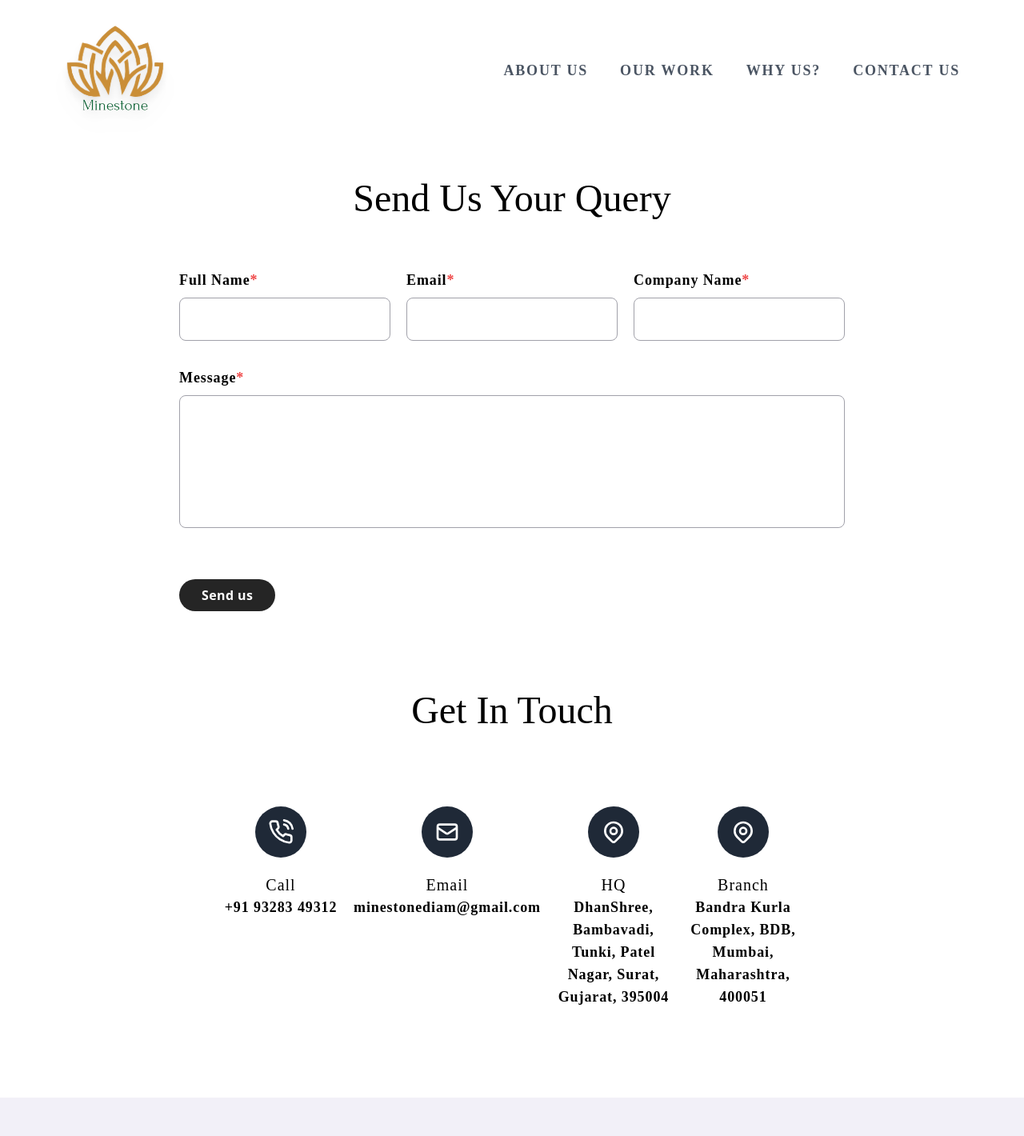
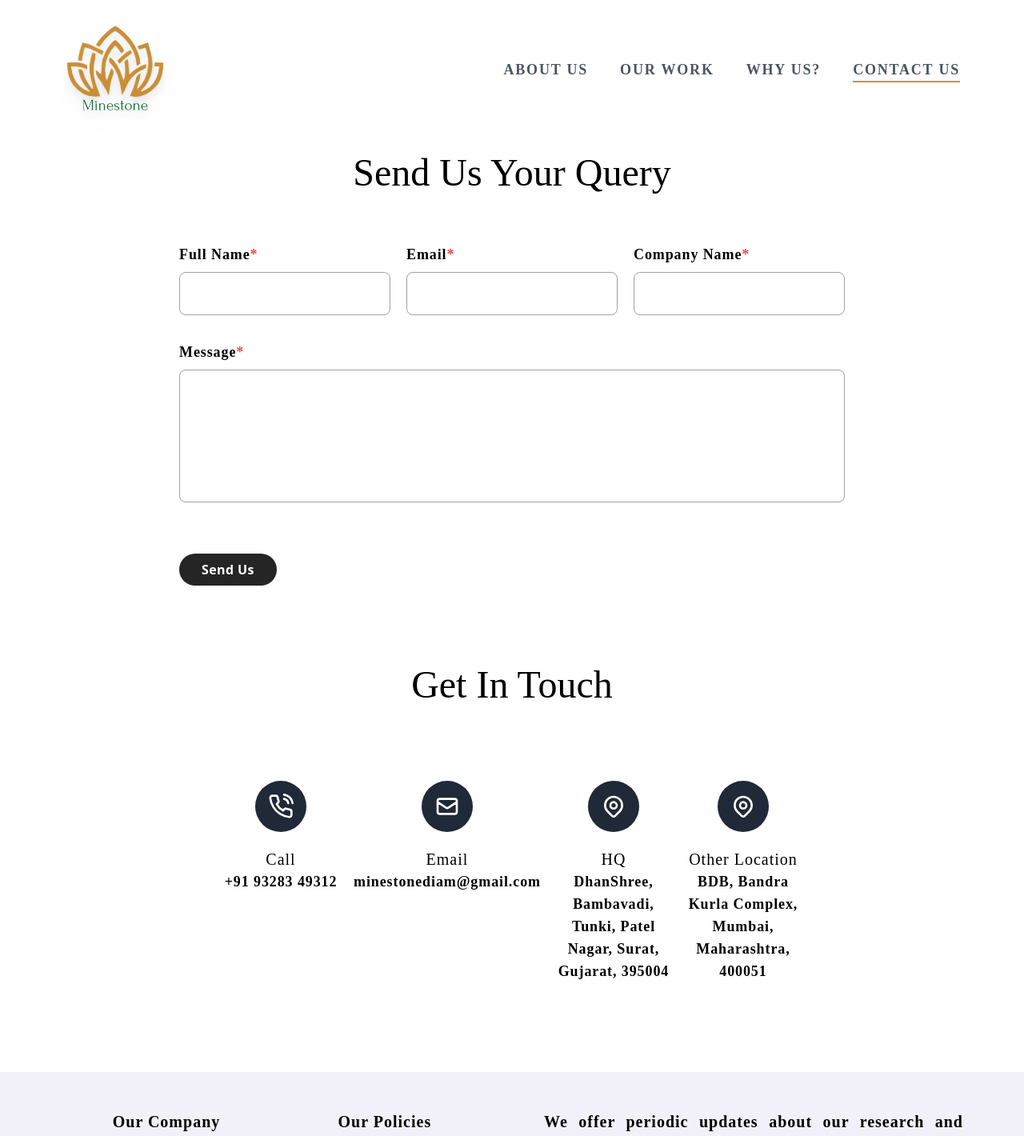
Before and after one commit to deep-sutariya/Minestone-Diam, a Next.js app: page /contact in a window 1280 px wide. Shown: the top 1420 px of the page at 80% size. Built offline with nearby package versions, Linux system fonts and the light colour scheme; a web font is replaced by a local one.

Commit message:
Fix[Contact.js,Affiliation.js]: Bg Blur, Mobile View

```diff
--- a/src/app/contact/page.js
+++ b/src/app/contact/page.js
@@ -28,7 +28,7 @@ const page = () => {
             </div>
           </div> */}
 
-      <div className=" px-5 pt-10 pb-20 md:pt-20 md:pb-5 md:px-24 lg:px-56">
+      <div className=" px-5 pt-10 pb-20 md:pt-12 md:pb-5 md:px-24 lg:px-56">
         <FadeFragment>
           <div className=" flex flex-col gap-y-10 lg:gap-y-16">
             <div className="w-full items-center flex flex-col gap-y-4 lg:gap-y-8 ">
@@ -58,8 +58,8 @@ const page = () => {
                 details="DhanShree, Bambavadi, Tunki, Patel Nagar, Surat, Gujarat, 395004"
               />
               <ContactCard
-                type="Branch"
-                details="Bandra Kurla Complex, BDB, Mumbai, Maharashtra, 400051"
+                type="Other Location"
+                details="BDB, Bandra Kurla Complex, Mumbai, Maharashtra, 400051"
               />
             </div>
           </FadeFragment>
--- a/src/app/whyus/page.js
+++ b/src/app/whyus/page.js
@@ -13,7 +13,7 @@ const page = () => {
     <div className=" overflow-x-hidden relative">
       <div className="h-screen w-full relative">
         <div className="h-full -z-50 absolute -top-1 -left-1 -bottom-1 -right-1 inset-0">
-          <video className=" w-[101dvw] h-[101dvh] object-cover blur-[4px]" autoPlay muted loop>
+          <video className=" w-[101dvw] h-[101dvh] object-cover blur-[2px]" autoPlay muted loop>
             <source src="/whyus_top_video.mp4" type="video/mp4" />
           </video>
         </div>
--- a/src/components/AffiliationCard.js
+++ b/src/components/AffiliationCard.js
@@ -9,12 +9,12 @@ const AffiliationCard = ({ name, des, src, x, y, link, classNames }) => {
         <FadeFragment>
             <div className=" w-[95%] sm:w-[75%] mx-auto py-4 px-1 lg:p-3 xl:p-5 bg-offwhite flex flex-col gap-y-2 hover:scale-105 hover:cursor-pointer duration-200 rounded-xl">
                 <Link href={link} className=' hover:cursor-pointer'>
-                    <div className='w-full h-20 md:h-24 lg:h-24 xl:h-32'>
+                    <div className='w-full h-24 md:h-24 lg:h-24 xl:h-32'>
                         <Image
                             className={classNames}
                             src={src}
-                            width={500}
-                            height={500}
+                            width={1500}
+                            height={1500}
                             alt={src}
                         />
                     </div>
--- a/src/components/Affiliations.js
+++ b/src/components/Affiliations.js
@@ -4,11 +4,11 @@ const Affiliations = () => {
   return (
     <div className=" w-full bg-[#252525] flex flex-col lg:px-5 pt-10 pb-16 md:px-2 md:py-20  md:gap-y-10 justify-center items-center text-offwhite">
       <h1 className=" text-2xl md:text-4xl lg:text-5xl uppercase font-heading text-[#f0c200] tracking-wider">Affiliations</h1>
-      <div className='grid grid-cols-3 gap-y-5 gap-x-1 sm:gap-x-0 px-1 mt-9 w-[98%] md:w-[90%]'>
+      <div className='grid grid-cols-1 md:grid-cols-3 gap-y-5 gap-x-1 sm:gap-x-0 px-1 mt-9 w-[80%] md:w-[90%]'>
         <AffiliationCard
           link="https://gjepc.org/"
           y={-100}
-          classNames="w-full h-20 md:h-24 lg:h-24 xl:h-32"
+          classNames="w-full h-24 md:h-24 lg:h-24 xl:h-32"
           src="/Affiliation_gjepc.png"
           name="GJEPC(Gem & Jewellery Export Promotion Council)"
           des="Explore the vibrant world of gemstones and jewelry with GJEPC, a premier organization driving India's gem and jewelry exports. Discover exquisite craftsmanship, innovative designs, and a rich heritage that shines through every piece."
@@ -16,7 +16,7 @@ const Affiliations = () => {
         <AffiliationCard
           link="https://www.odc.co.bw/"
           y={-100}
-          classNames="w-full h-20 md:h-24 lg:h-24 xl:h-32"
+          classNames="w-full h-24 md:h-24 lg:h-24 xl:h-32"
           src="/Affiliation_okavango.png"
           name="ODC(Okavango Diamond Company)"
           des="Delve into the fascinating realm of diamonds with ODC, Botswana's leading diamond trading company. Experience the allure of responsibly sourced diamonds, each reflecting the natural beauty and brilliance of the Okavango region."
@@ -24,7 +24,7 @@ const Affiliations = () => {
         <AffiliationCard
           link="https://bdbindia.org/"
           y={100}
-          classNames="w-full h-20 md:h-24 xl:h-28 p-2 md:px-6"
+          classNames="w-full h-28 md:h-24 xl:h-28 pb-5 px-6 md:px-4 md:pb-0 md:pt-3"
           src="/Affiliation_BDB.png"
           name="BDB(Bharat Diamond Bourse)"
           des="Delve into the fascinating realm of diamonds with ODC, Botswana's leading diamond trading company. Experience the allure of responsibly sourced diamonds, each reflecting the natural beauty and brilliance of the Okavango region."
--- a/src/components/ContactCard.js
+++ b/src/components/ContactCard.js
@@ -1,3 +1,4 @@
+import Link from "next/link";
 import { FiPhoneCall } from "react-icons/fi";
 import { HiOutlineMail } from "react-icons/hi";
 import { HiOutlineLocationMarker } from "react-icons/hi";
@@ -21,7 +22,14 @@ const ContactCard = ({ type, details }) => {
           {type}
         </div>
         <div className=" text-sm md:text-lg font-extrabold lg:tracking-wider">
-          {details}
+          {
+            (type == "Email" || type == "Call") ?
+              <Link href={`${type == "Email" ? "mailto:minestonediam@gmail.com" : type == "Call" ? "tel:+919328349312" : ""} `}>
+                {details}
+              </Link>
+              :
+              `${details}`
+          }
         </div>
       </div>
     </div>
--- a/src/components/ContactForm.js
+++ b/src/components/ContactForm.js
@@ -14,6 +14,7 @@ const ContactForm = () => {
   });
 
   const [error, setError] = useState();
+  const [loading, setLoading] = useState(false);
 
   const clearForm = () => {
     values.name = "";
@@ -34,30 +35,26 @@ const ContactForm = () => {
 
   const submitForm = async (e) => {
     e.preventDefault();
+    setLoading(true)
 
     const { msg, val } = RequierdValidation(values);
     if (val == -1) {
       showErroBg();
       setError(msg);
-    } else if (EmailValidator(values.email)) {
-
+    } else {
       try {
         const data = await axios.post("/api/message", values);
         if (data?.status === 200) {
           alert(data?.data)
           setError("");
-          showErroBg(0);
+          showErroBg();
           clearForm();
         }
-
       } catch (e) {
         console.log("Error Sending Message", e);
       }
-
-    } else {
-      showErroBg(1);
-      setError("Email is not valid!");
     }
+    setLoading(false)
   };
 
   return (
@@ -120,7 +117,7 @@ const ContactForm = () => {
         onClick={submitForm}
         className="py-2 px-5 sm:px-7 tracking-wide sm:font-semibold text-white cursor-pointer rounded-full bg-[#252525] w-fit hover:bg-col1 hover:font-bold"
       >
-        Send us
+        {loading ? <div className="px-5"><div className=" border-orange-300 border-t-4 animate-spin h-6 w-6 rounded-full"></div></div> : "Send Us"}
       </div>
     </div>
   );
--- a/src/components/Navbar.js
+++ b/src/components/Navbar.js
@@ -46,12 +46,12 @@ const Navbar = () => {
             />
           </Link>
         </div>
-        <ul className="md:flex gap-x-4 lg:gap-x-10 hidden md:visible ">
+        <ul className="md:flex gap-x-4 lg:gap-x-10 hidden md:visible duration-200">
           {NavData.map((data, ind) => {
             return (
               <li
                 key={ind}
-                className="cursor-pointer font-bold tracking-widest uppercase font-heading text-base lg:text-lg list-none outline-none hover:font-extrabold hover:scale-110 duration-150"
+                className={`cursor-pointer font-bold tracking-widest uppercase font-heading text-base lg:text-lg list-none outline-none hover:font-extrabold hover:scale-110 duration-150 ${path==data.link ? "border-b-2 border-col1" : ""}`}
               >
                 <Link href={data.link}>{data.name}</Link>
               </li>
@@ -92,7 +92,7 @@ const Navbar = () => {
                     <li
                       onClick={ToggleMenu}
                       key={ind}
-                      className={`drop-shadow-xl font-bold p-1 cursor-pointer text-center tracking-widest uppercase font-heading list-none duration-150 hover:scale-110 hover:font-extrabold`}
+                      className={`drop-shadow-xl font-bold p-1 cursor-pointer text-center tracking-widest uppercase font-heading list-none duration-150 hover:scale-110 hover:font-extrabold ${path==data.link ? "border-b border-col1" : ""}`}
                     >
                       <Link href={data.link}>{data.name}</Link>
                     </li>
--- a/src/utils/FormValidation.js
+++ b/src/utils/FormValidation.js
@@ -1,6 +1,7 @@
 export const RequierdValidation = (values) => {
   if (values.name == "") return {msg:"Name is Requierd", val:-1};
-  if (values.email == "") return {msg:"Email is Requierd", val:-1};
+  if (values.email == "") return {msg:"Email is Requierd", val:-1}
+  else if(!EmailValidator(values.email)) return {msg:"Email is not valid", val:-1}
   if (values.company == "") return {msg:"Company name is Requierd", val:-1};
   if (values.message == "") return {msg:"Message is Requierd", val:-1};
   return {msg:"", val:1}
```
